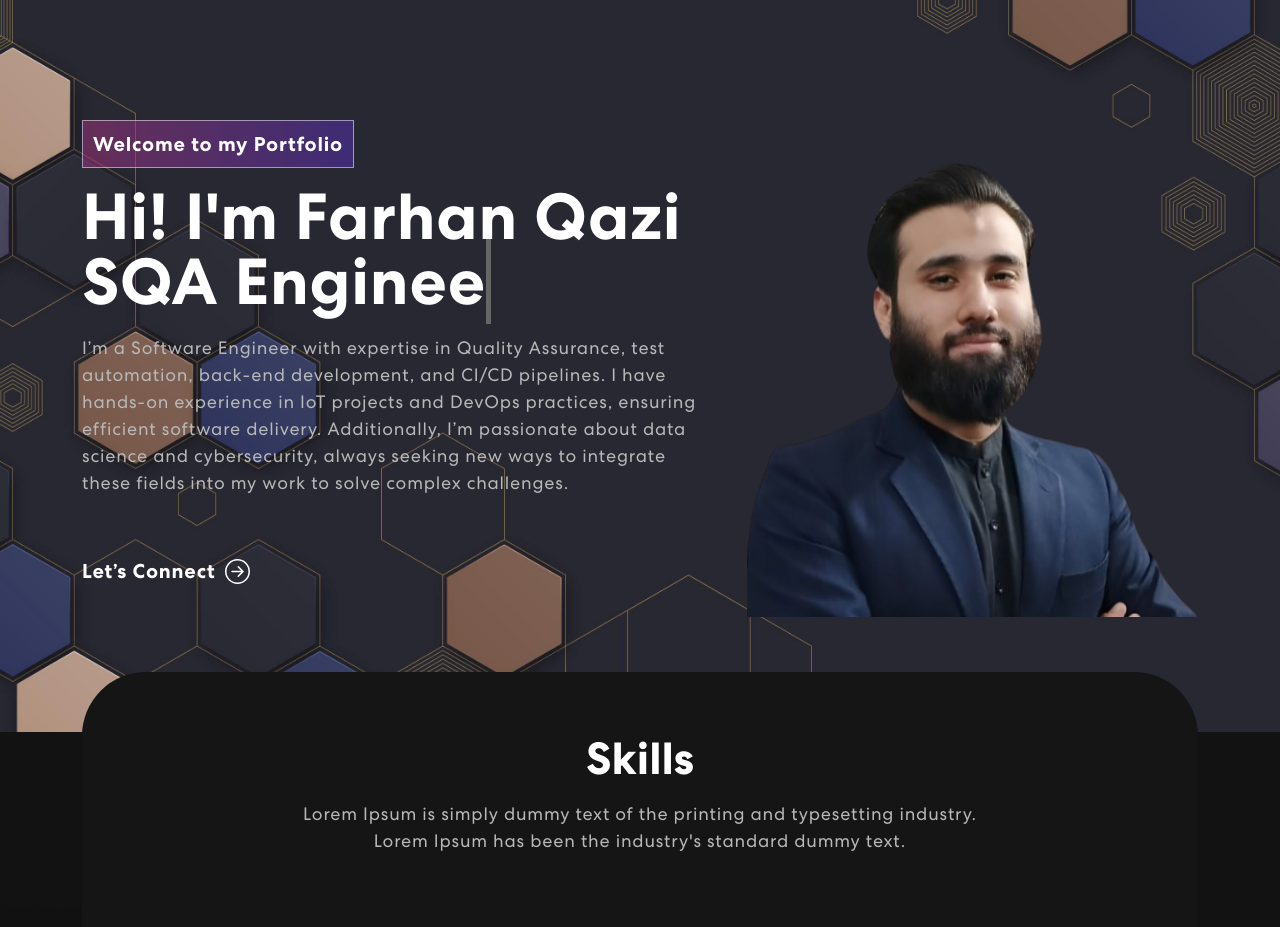
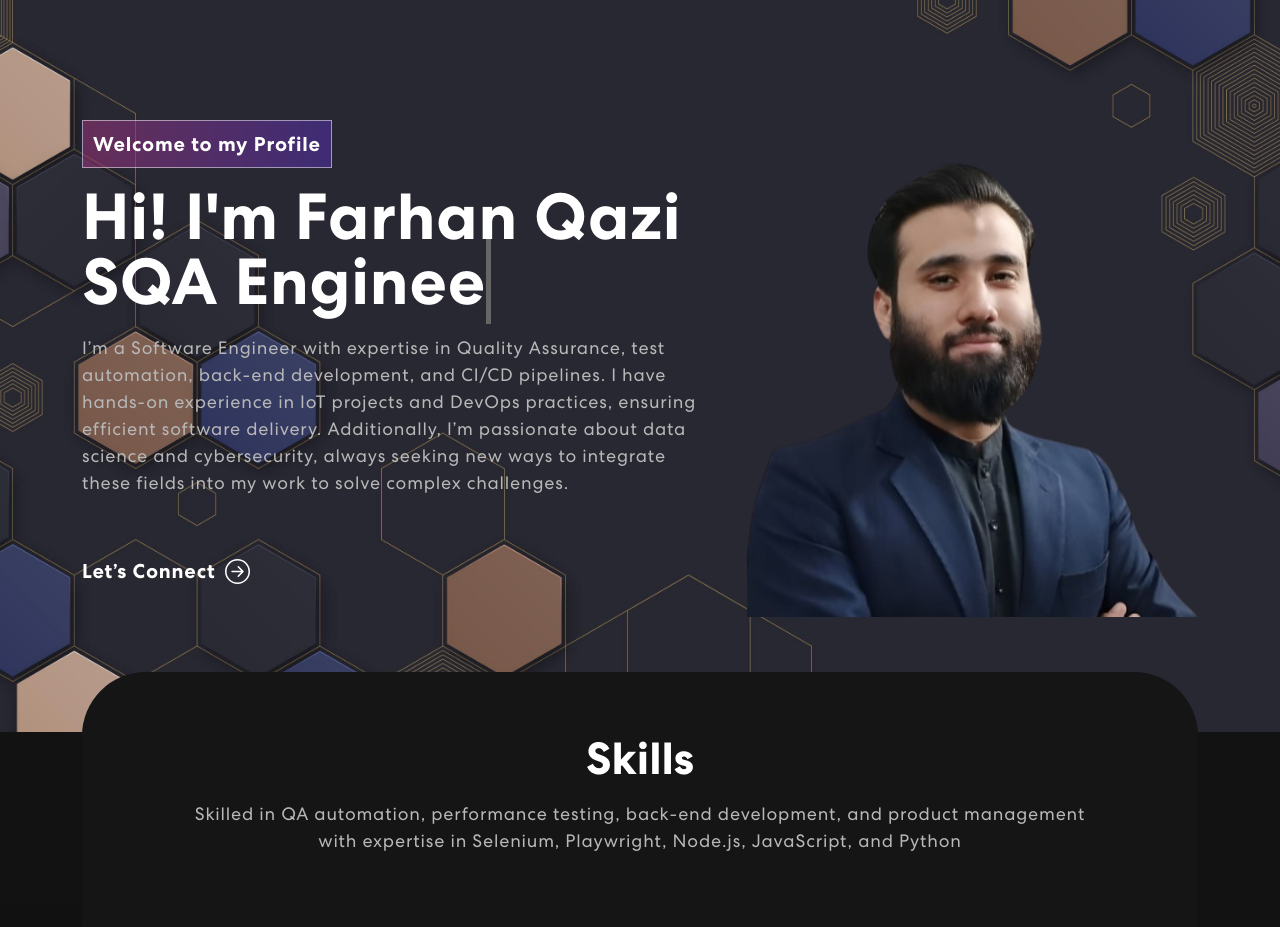
Before and after one commit to farhannrs/ProfileWebsite, a React (Create React App) app: page / in a window 1280 px wide. Shown: the part 140-1067 px from the top of the page. Built offline with nearby package versions, Linux system fonts and the light colour scheme; no server answers.

Commit message:
Changing Welcome to my profile

```diff
--- a/src/components/Banner.js
+++ b/src/components/Banner.js
@@ -55,7 +55,7 @@ export const Banner = () => {
             <TrackVisibility>
               {({ isVisible }) =>
               <div className={isVisible ? "animate__animated animate__fadeIn" : ""}>
-                <span className="tagline">Welcome to my Portfolio</span>
+                <span className="tagline">Welcome to my Profile</span>
                 <h1>{`Hi! I'm Farhan Qazi`} <span className="txt-rotate" dataPeriod="1000" data-rotate='[ "SQA Engineer", "Product Manager", "Web Designer", "UI/UX Designer" ]'><span className="wrap">{text}</span></span></h1>
                   <p>I’m a Software Engineer with expertise in Quality Assurance, test automation, back-end development, and CI/CD pipelines. I have hands-on experience in IoT projects and DevOps practices, ensuring efficient software delivery. Additionally, I’m passionate about data science and cybersecurity, always seeking new ways to integrate these fields into my work to solve complex challenges.</p>
                   <button onClick={() => console.log('connect')}>Let’s Connect <ArrowRightCircle size={25} /></button>
--- a/src/components/Skills.js
+++ b/src/components/Skills.js
@@ -38,7 +38,7 @@ export const Skills = () => {
                 <div className="col-12">
                     <div className="skill-bx wow zoomIn">
                         <h2>Skills</h2>
-                        <p>Lorem Ipsum is simply dummy text of the printing and typesetting industry.<br></br> Lorem Ipsum has been the industry's standard dummy text.</p>
+                        <p>Skilled in QA automation, performance testing, back-end development, and product management<br></br>with expertise in Selenium, Playwright, Node.js, JavaScript, and Python</p>
                         <Carousel responsive={responsive} infinite={true} className="owl-carousel owl-theme skill-slider">
                             <div className="item">
                                 <img src={meter1} alt="Image" />
```
